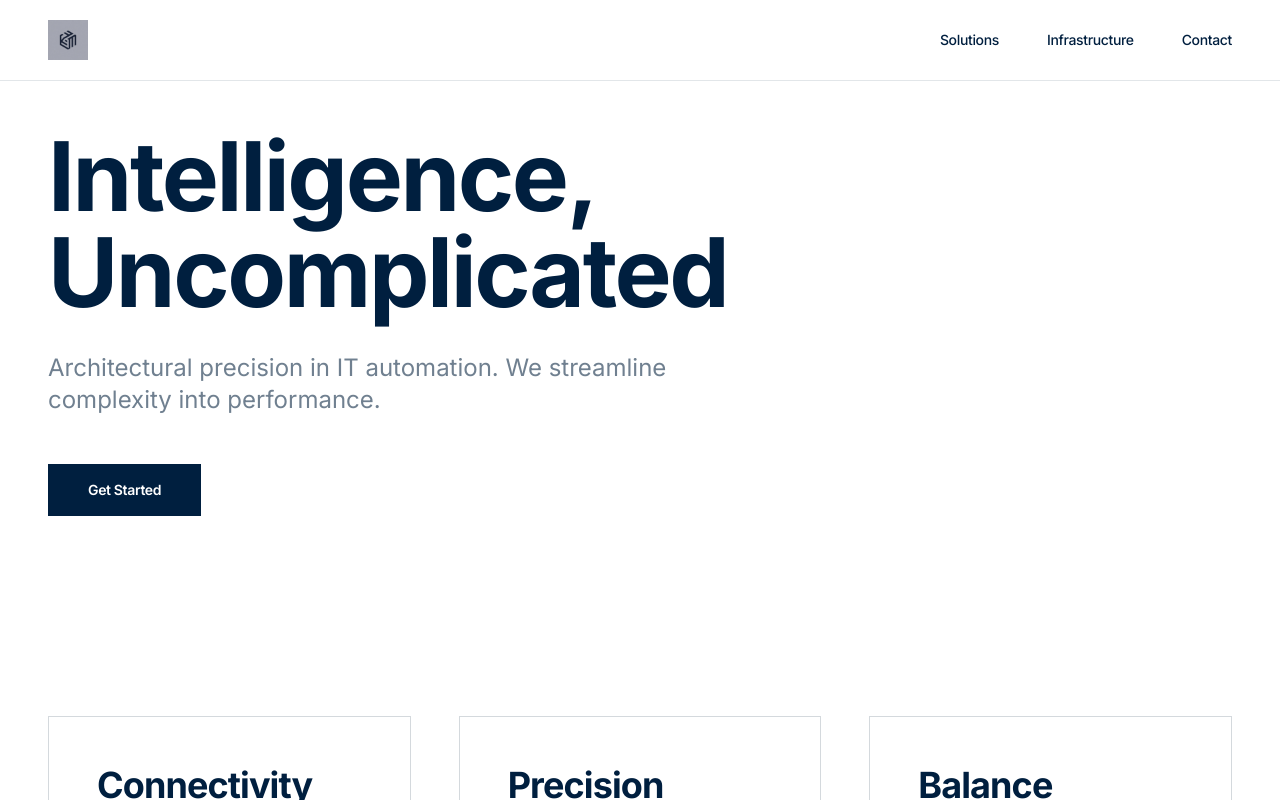
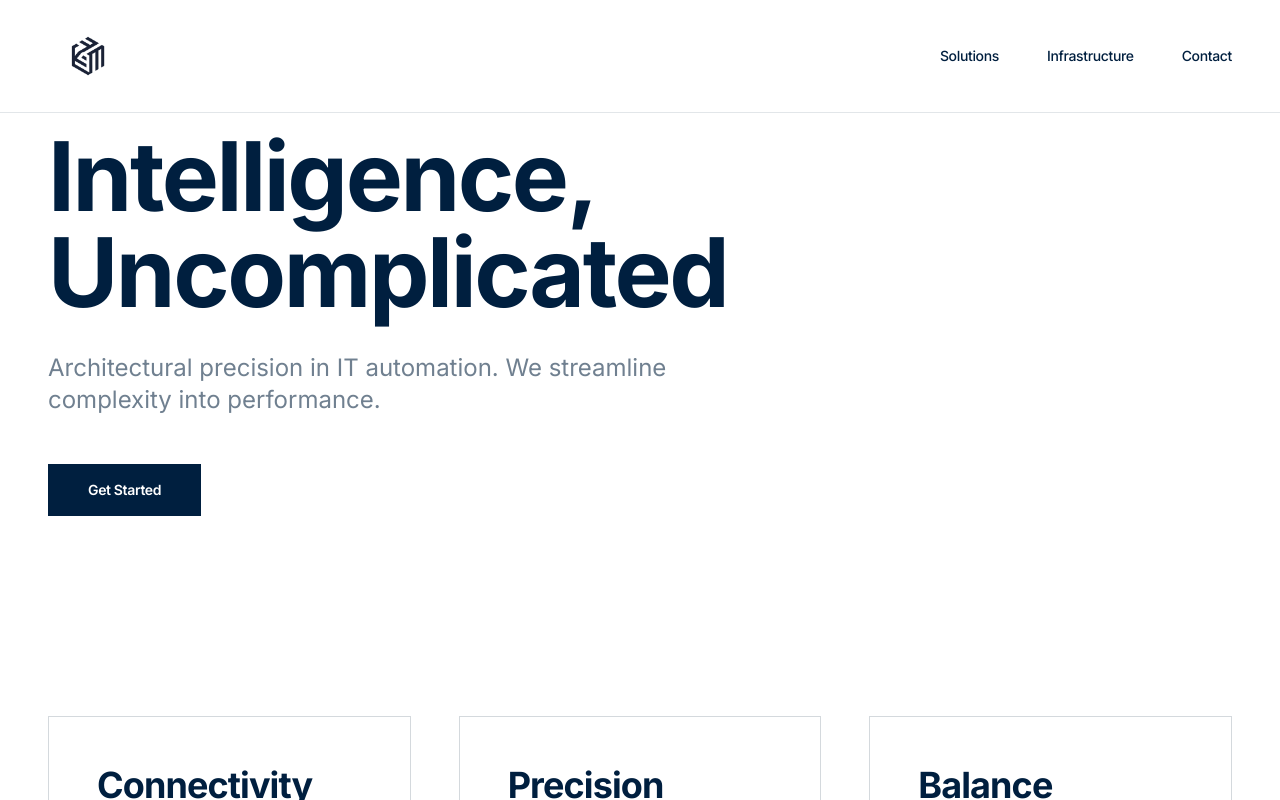
Before and after one commit to rikinptl/kem-llc, a React (Vite) app: page / in a window 1280 px wide. Shown: the top 800 px of the page. Built offline with nearby package versions, Linux system fonts and the light colour scheme.

Commit message:
Update logo to image.png and increase logo size

```diff
--- a/src/components/Navigation.jsx
+++ b/src/components/Navigation.jsx
@@ -3,12 +3,12 @@ import { removeLogoBackground } from '../utils/removeLogoBackground'
 
 const Navigation = () => {
   const [isMobileMenuOpen, setIsMobileMenuOpen] = useState(false)
-  const [logoSrc, setLogoSrc] = useState('/images/logo.jpg')
+  const [logoSrc, setLogoSrc] = useState('/images/image.png')
   const logoProcessed = useRef(false)
 
   useEffect(() => {
     if (!logoProcessed.current) {
-      removeLogoBackground('/images/logo.jpg', (processedSrc) => {
+      removeLogoBackground('/images/image.png', (processedSrc) => {
         setLogoSrc(processedSrc)
         logoProcessed.current = true
       })
@@ -18,13 +18,13 @@ const Navigation = () => {
   return (
     <nav className="fixed top-0 left-0 right-0 z-50 bg-stark-white/95 backdrop-blur-sm border-b border-slate-silver/20">
       <div className="max-w-7xl mx-auto px-6 lg:px-12">
-        <div className="flex items-center justify-between h-20">
+        <div className="flex items-center justify-between h-24 md:h-28">
           {/* Logo */}
           <div className="flex items-center">
             <img
               src={logoSrc}
               alt="KEM Logo"
-              className="h-10 w-auto"
+              className="h-16 md:h-20 w-auto"
             />
           </div>
 
```
Also changed, not shown: public/images/image.png (added), public/images/logo.jpg (deleted).
